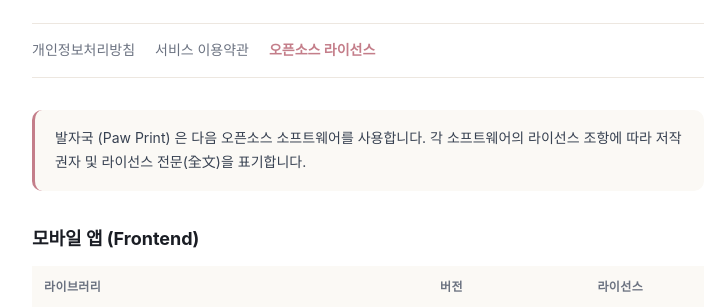
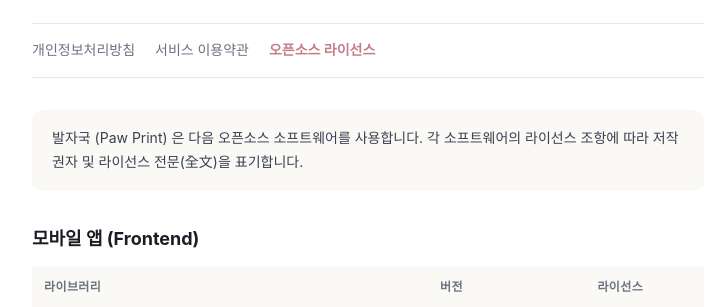
Before and after one commit to Arrival-Lab/paw-print, a Spring Boot app: page /licenses.html in a window 1280 px wide. Shown: the part 170-477 px from the top of the page, without its empty margins (272-985 px from the left). Run offline with Spring Boot 4, Linux system fonts and the light colour scheme; data that the repository does not hold is empty; some of the project's set-up classes (security, data sources, template engines, error pages and the like) are left out, and stand-ins take their place.

Commit message:
style(legal): drop pink stripe on licenses intro callout
사용자 피드백 — 좌측 border accent stripe 가 거슬린다고 함. background tint 만 유지.

Co-Authored-By: Claude Opus 4.7 (1M context) <noreply@anthropic.com>

```diff
--- a/backend/src/main/resources/static/licenses.html
+++ b/backend/src/main/resources/static/licenses.html
@@ -60,7 +60,6 @@
       padding: 16px 20px;
       background: #FBF9F5;
       border-radius: 10px;
-      border-left: 3px solid #C47E8A;
     }
     h2 {
       font-size: 18px;
```
